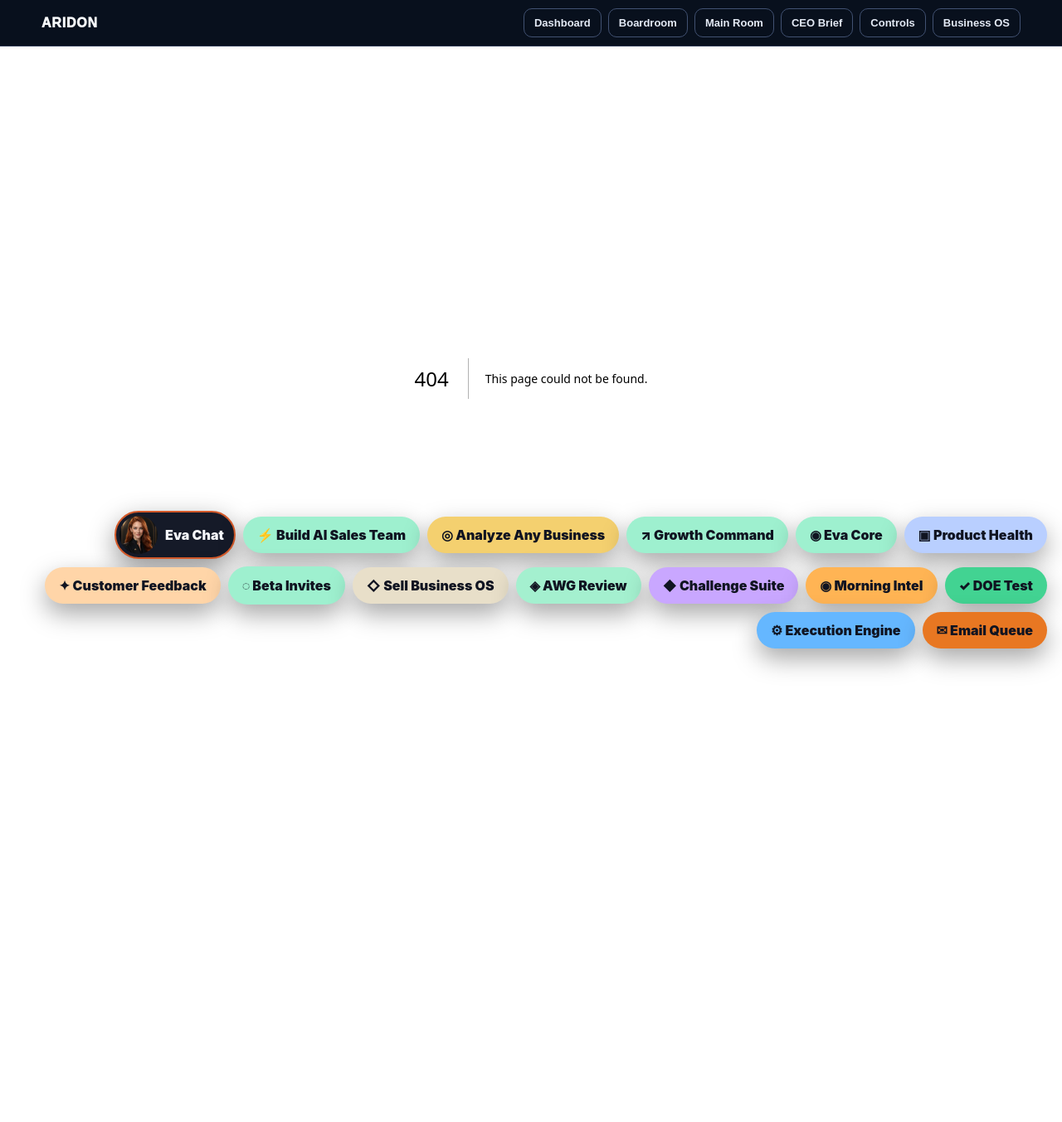
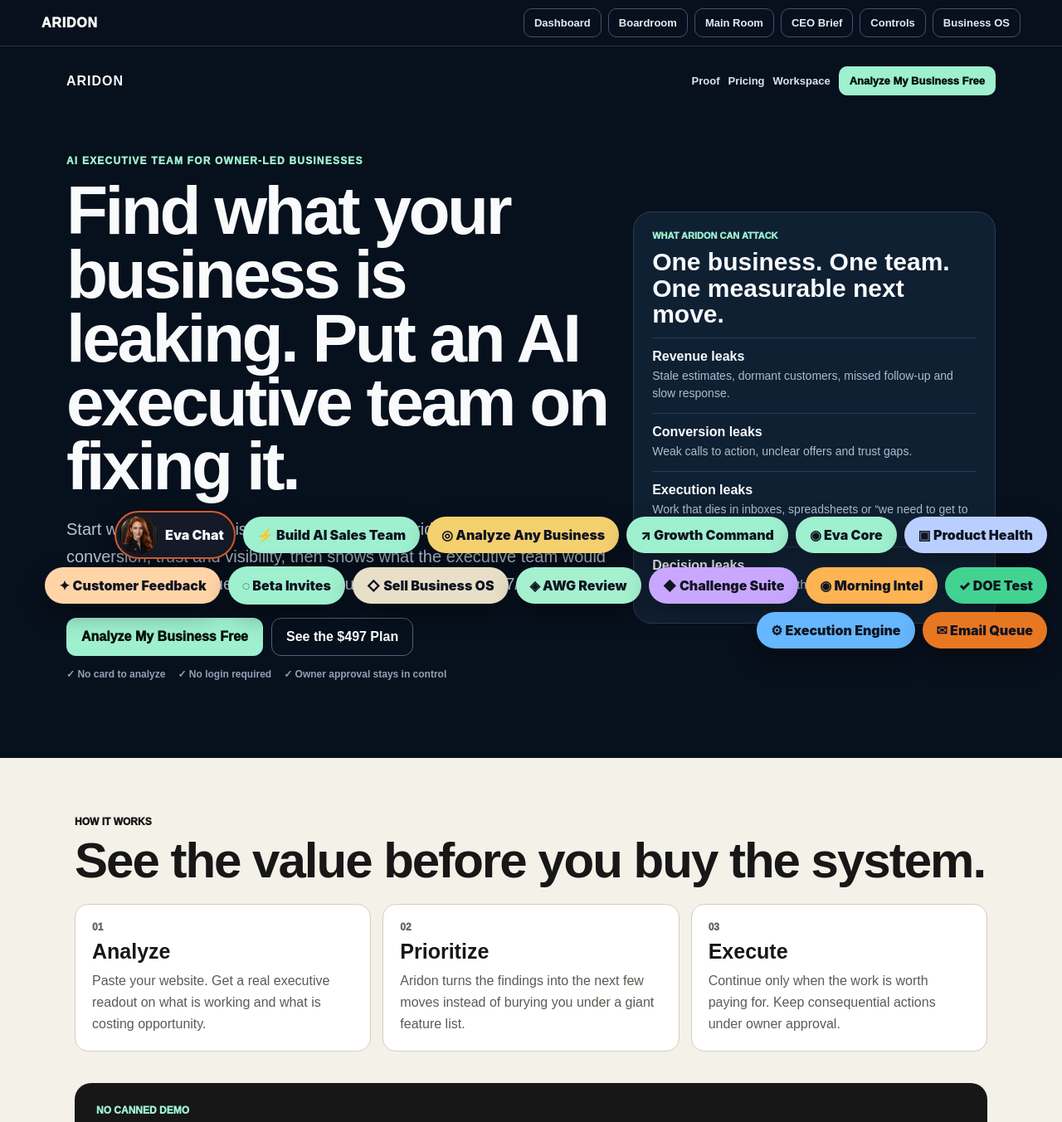
Before and after one commit to jimrusk/aridon-app, a Next.js app: page /sales in a window 1280 px wide. Before the commit this address had no page. Shown: the top 1353 px of the page at 83% size. Before the commit the page ends 856 px from the top, so only its background shows below. Built offline with nearby package versions, Linux system fonts and the light colour scheme.

Commit message:
Add public conversion homepage

```diff
--- /dev/null
+++ b/app/sales/page.tsx
@@ -0,0 +1,100 @@
+import Link from 'next/link';
+
+const mint = '#9EF0CF';
+const dark = '#07101D';
+
+export default function SalesHome() {
+  return <main style={{minHeight:'100vh',background:dark,color:'#F8FAFC',fontFamily:'Arial,sans-serif'}}>
+    <section style={{maxWidth:1160,margin:'0 auto',padding:'24px 20px 72px'}}>
+      <nav style={{display:'flex',justifyContent:'space-between',alignItems:'center',gap:12,flexWrap:'wrap'}}>
+        <strong style={{letterSpacing:1}}>ARIDON</strong>
+        <div style={{display:'flex',gap:10,alignItems:'center',flexWrap:'wrap'}}>
+          <Link href="/business-os/proof" style={nav}>Proof</Link>
+          <a href="#pricing" style={nav}>Pricing</a>
+          <Link href="/?workspace=1" style={nav}>Workspace</Link>
+          <Link href="/analyze-business" style={smallButton}>Analyze My Business Free</Link>
+        </div>
+      </nav>
+
+      <div className="hero" style={{display:'grid',gridTemplateColumns:'1.2fr .8fr',gap:28,alignItems:'center',paddingTop:72}}>
+        <div>
+          <div style={{color:mint,fontWeight:950,fontSize:12,letterSpacing:1.2}}>AI EXECUTIVE TEAM FOR OWNER-LED BUSINESSES</div>
+          <h1 style={{fontSize:'clamp(48px,7vw,82px)',lineHeight:.94,letterSpacing:-3.5,margin:'14px 0 22px'}}>Find what your business is leaking. Put an AI executive team on fixing it.</h1>
+          <p style={{color:'#B8C4D5',fontSize:20,lineHeight:1.65,maxWidth:790}}>Start with a free analysis of your real website. Aridon scores clarity, conversion, trust and visibility, then shows what the executive team would attack first. If the value is there, continue with Aridon for $497/month.</p>
+          <div style={{display:'flex',gap:10,flexWrap:'wrap',marginTop:24}}>
+            <Link href="/analyze-business" style={button}>Analyze My Business Free</Link>
+            <a href="#pricing" style={outline}>See the $497 Plan</a>
+          </div>
+          <div style={{display:'flex',gap:15,flexWrap:'wrap',marginTop:15,color:'#91A0B5',fontSize:12,fontWeight:800}}><span>✓ No card to analyze</span><span>✓ No login required</span><span>✓ Owner approval stays in control</span></div>
+        </div>
+
+        <aside style={{background:'#102033',border:'1px solid #2A3A57',borderRadius:22,padding:22}}>
+          <div style={{color:mint,fontSize:11,fontWeight:950}}>WHAT ARIDON CAN ATTACK</div>
+          <h2 style={{fontSize:30,lineHeight:1.05,margin:'10px 0 12px'}}>One business. One team. One measurable next move.</h2>
+          {[
+            ['Revenue leaks','Stale estimates, dormant customers, missed follow-up and slow response.'],
+            ['Conversion leaks','Weak calls to action, unclear offers and trust gaps.'],
+            ['Execution leaks','Work that dies in inboxes, spreadsheets or “we need to get to that.”'],
+            ['Decision leaks','Research and comparisons that steal owner time.']
+          ].map(([title,text])=><div key={title} style={{borderTop:'1px solid #2A3A57',padding:'13px 0'}}><strong>{title}</strong><div style={{color:'#AEBBD0',lineHeight:1.5,fontSize:14,marginTop:4}}>{text}</div></div>)}
+        </aside>
+      </div>
+    </section>
+
+    <section style={{background:'#F4F1E9',color:'#171717',padding:'70px 20px'}}>
+      <div style={{maxWidth:1100,margin:'0 auto'}}>
+        <div style={{fontSize:12,fontWeight:950}}>HOW IT WORKS</div>
+        <h2 style={{fontSize:'clamp(38px,6vw,60px)',lineHeight:1,letterSpacing:-2,margin:'10px 0 22px'}}>See the value before you buy the system.</h2>
+        <div className="steps" style={{display:'grid',gridTemplateColumns:'repeat(3,1fr)',gap:14}}>
+          <Step n="01" title="Analyze" text="Paste your website. Get a real executive readout on what is working and what is costing opportunity." />
+          <Step n="02" title="Prioritize" text="Aridon turns the findings into the next few moves instead of burying you under a giant feature list." />
+          <Step n="03" title="Execute" text="Continue only when the work is worth paying for. Keep consequential actions under owner approval." />
+        </div>
+        <div style={{marginTop:38,background:'#171717',color:'#fff',borderRadius:20,padding:26}}>
+          <div style={{color:mint,fontWeight:950,fontSize:12}}>NO CANNED DEMO</div>
+          <h3 style={{fontSize:34,margin:'8px 0'}}>Give Aridon your own business to analyze.</h3>
+          <p style={{color:'#C8CDD5',lineHeight:1.6,maxWidth:760}}>The fastest way to understand Aridon is to use it on something real. The free analyzer is the front door.</p>
+          <Link href="/analyze-business" style={button}>Run the Free Analysis</Link>
+        </div>
+      </div>
+    </section>
+
+    <section style={{background:'#0A1422',padding:'70px 20px'}}>
+      <div style={{maxWidth:1100,margin:'0 auto'}}>
+        <div style={{color:mint,fontWeight:950,fontSize:12}}>NOT ANOTHER CHATBOT TAB</div>
+        <h2 style={{fontSize:'clamp(38px,6vw,60px)',lineHeight:1,letterSpacing:-2,margin:'10px 0 22px'}}>Aridon is built to move business work.</h2>
+        <div className="features" style={{display:'grid',gridTemplateColumns:'repeat(2,1fr)',gap:14}}>
+          <Feature title="Executive lenses" text="Operations, growth, finance, research and risk thinking around the same problem." />
+          <Feature title="Company context" text="Leads, projects, tasks and company knowledge stay connected to the work." />
+          <Feature title="Controlled execution" text="Prepare actions quickly while keeping high-consequence decisions behind human approval." />
+          <Feature title="Proof over promises" text="Use measurable pilots and a public proof scoreboard instead of vague AI claims." />
+        </div>
+        <div style={{marginTop:22}}><Link href="/business-os/proof" style={outline}>View the Public Proof Scoreboard</Link></div>
+      </div>
+    </section>
+
+    <section id="pricing" style={{background:'#F4F1E9',color:'#171717',padding:'70px 20px'}}>
+      <div style={{maxWidth:900,margin:'0 auto'}}>
+        <div style={{fontSize:12,fontWeight:950}}>FOUNDING CONTINUATION</div>
+        <h2 style={{fontSize:'clamp(40px,6vw,62px)',lineHeight:1,margin:'10px 0 18px'}}>One simple paid next step.</h2>
+        <div style={{background:'#fff',border:'1px solid #D4CEC2',borderRadius:20,padding:26}}>
+          <div><strong style={{fontSize:58}}>$497</strong><span style={{fontSize:18}}> / month</span></div>
+          <p style={{fontSize:18,lineHeight:1.65,color:'#5D5A54'}}>Continue with Aridon when the analysis, demo or pilot shows enough value to justify keeping the executive operating system working for your business.</p>
+          <ul style={{lineHeight:1.9,color:'#3F3C37'}}><li>Executive analysis and decision support</li><li>Growth and revenue-recovery tools</li><li>Projects, tasks and company context</li><li>Owner-approved execution path</li><li>Cancel anytime</li></ul>
+          <Link href="/business-os/revenue-recovery" style={{...button,display:'inline-block'}}>See the Pilot & $497 Continuation</Link>
+          <p style={{fontSize:12,color:'#777067',marginTop:12}}>No revenue guarantee. Starting a paid subscription is an explicit owner decision.</p>
+        </div>
+      </div>
+    </section>
+
+    <footer style={{padding:'28px 20px',borderTop:'1px solid #22324A',color:'#8FA0B8'}}><div style={{maxWidth:1100,margin:'0 auto',display:'flex',justifyContent:'space-between',gap:12,flexWrap:'wrap'}}><strong style={{color:'#fff'}}>ARIDON</strong><span>Analyze → Decide → Approve → Execute → Measure</span></div></footer>
+    <style>{`@media(max-width:820px){.hero,.steps,.features{grid-template-columns:1fr !important}}`}</style>
+  </main>;
+}
+
+function Step({n,title,text}:{n:string;title:string;text:string}){return <article style={{background:'#fff',border:'1px solid #D4CEC2',borderRadius:16,padding:20}}><div style={{fontSize:12,fontWeight:950,color:'#6B665E'}}>{n}</div><h3 style={{fontSize:25,margin:'8px 0'}}>{title}</h3><p style={{color:'#5D5A54',lineHeight:1.6,margin:0}}>{text}</p></article>}
+function Feature({title,text}:{title:string;text:string}){return <article style={{background:'#0D1728',border:'1px solid #2A3A57',borderRadius:16,padding:20}}><h3 style={{margin:'0 0 8px'}}>{title}</h3><p style={{color:'#AEBBD0',lineHeight:1.6,margin:0}}>{text}</p></article>}
+const nav={color:'#DCE4EF',textDecoration:'none',fontWeight:800,fontSize:13} as const;
+const smallButton={background:mint,color:'#07130F',textDecoration:'none',fontWeight:950,padding:'10px 13px',borderRadius:10,fontSize:13} as const;
+const button={background:mint,color:'#07130F',textDecoration:'none',fontWeight:950,padding:'14px 18px',borderRadius:12,textAlign:'center' as const};
+const outline={border:'1px solid #51617A',color:'#fff',textDecoration:'none',fontWeight:900,padding:'13px 17px',borderRadius:12,textAlign:'center' as const};
```
